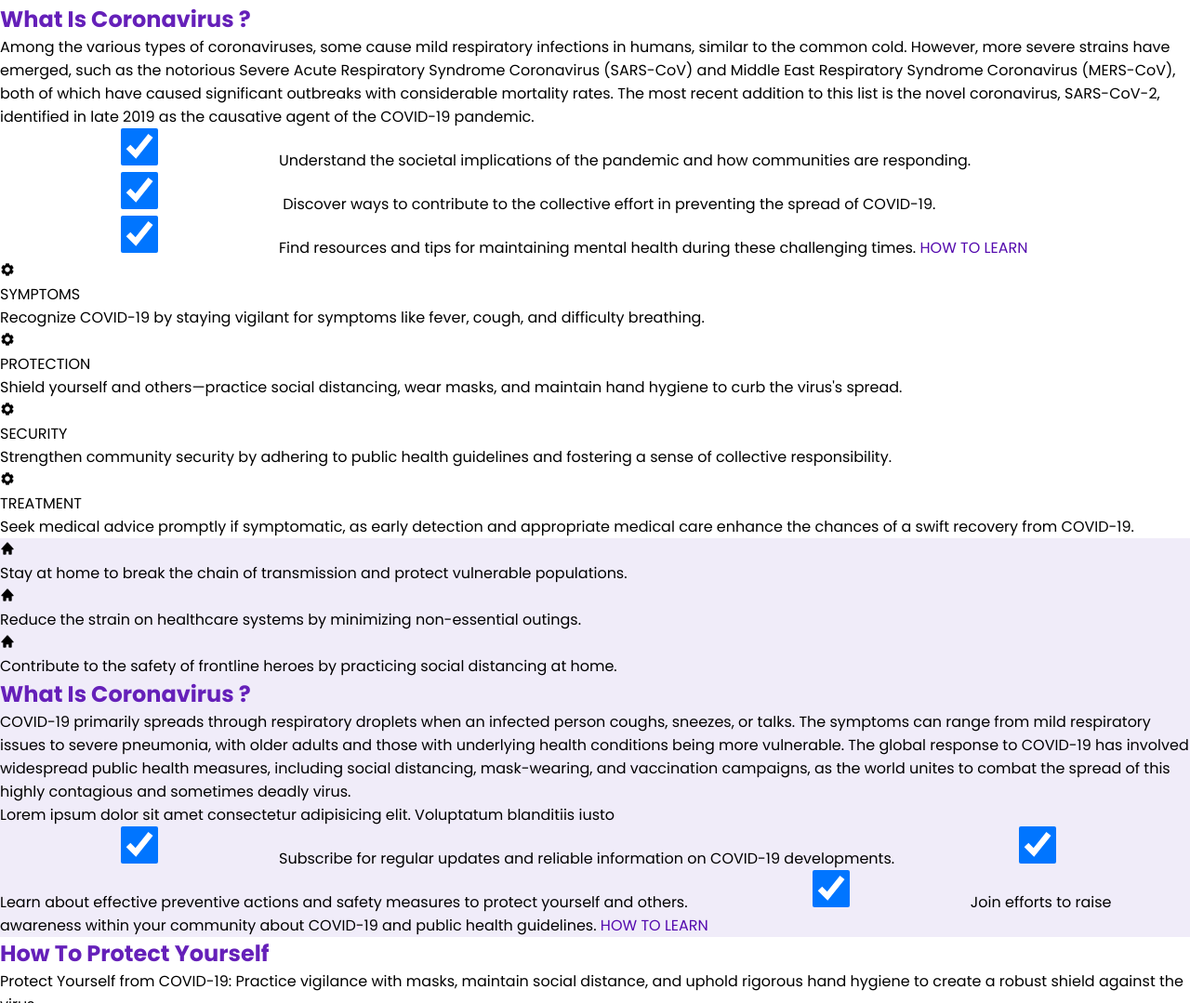
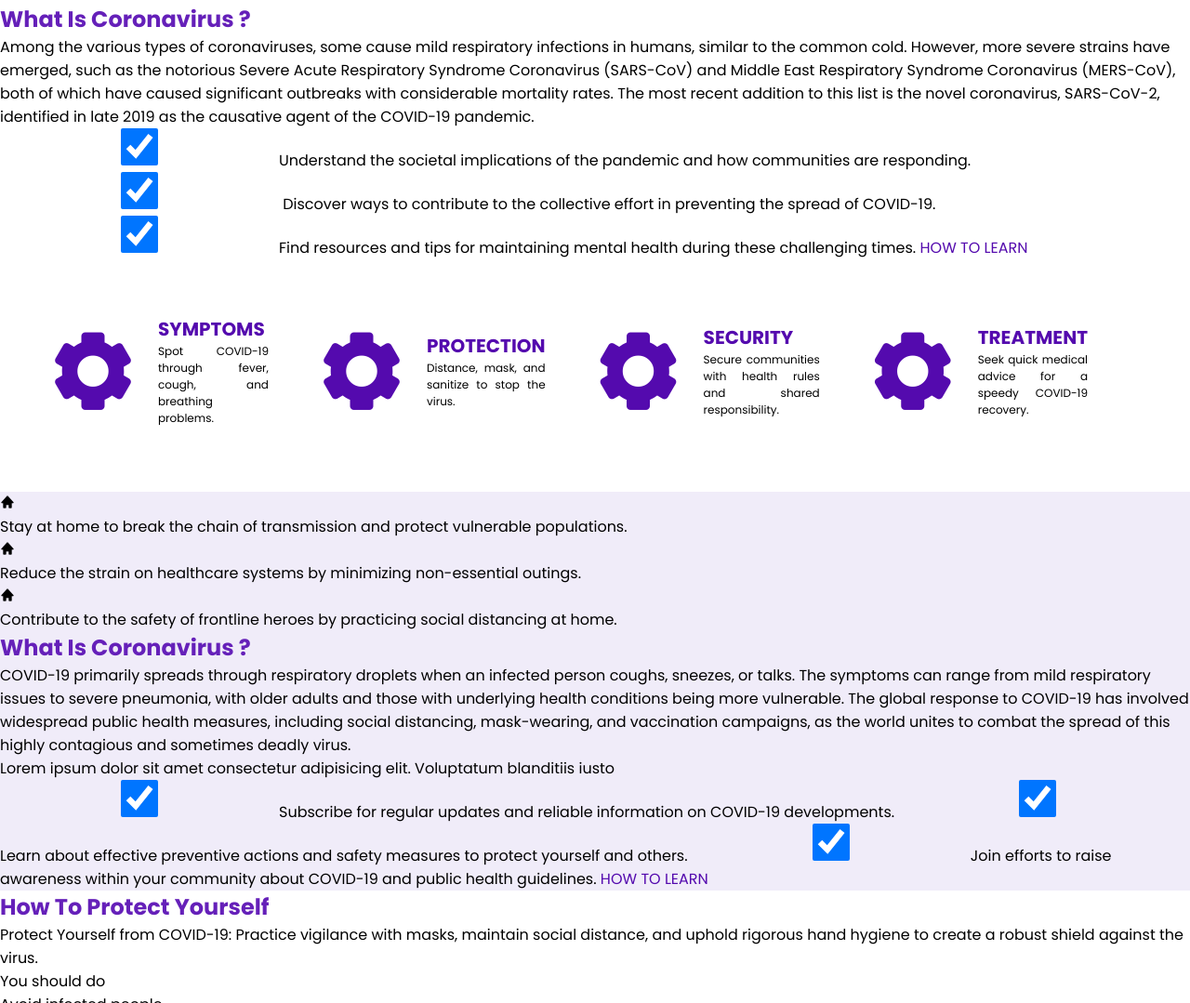
Before and after one commit to huamanraj/Covid_website, a plain HTML site: page index.html in a window 1280 px wide. Shown: the part 3184-4263 px from the top of the page at 93% size. Drawn offline with nearby package versions, Linux system fonts and the light colour scheme.

Commit message:
midsection

```diff
--- a/index.html
+++ b/index.html
@@ -94,28 +94,42 @@
             </div>
          </section>
          <section class="mid-Section">
-            <div class="mid-section navigation">
-               <div class="symptoms">
-                  <i class='bx bxs-cog' ></i>
-                  <p>SYMPTOMS</p>
-                  <p>Recognize COVID-19 by staying vigilant for symptoms like fever, cough, and difficulty breathing.</p>
+
+               <div class="cardsec">
+                     <i class='bx bxs-cog' ></i>
+                  <div class="cardright">
+                     <p class="secname"><b>SYMPTOMS</b></p>
+                     <p>Spot COVID-19 through fever, cough, and breathing problems.</p>
+                  </div>
                </div>
-               <div class="protection">
-                  <i class='bx bxs-cog' ></i>
-                  <p>PROTECTION</p>
-                  <p> Shield yourself and others—practice social distancing, wear masks, and maintain hand hygiene to curb the virus's spread.</p>
+               <div class="cardsec">
+                  <!-- <div class="cardleft"> -->
+                     <i class='bx bxs-cog' ></i>
+                  <!-- </div> -->
+                  <div class="cardright">
+                     <p class="secname"><b>PROTECTION</b></p>
+                     <p> Distance, mask, and sanitize to stop the virus.</p>
+                  </div>
+                  </div>
+               <div class="cardsec">
+                  <!-- <div class="cardleft"> -->
+                     <i class='bx bxs-cog' ></i>
+                  <!-- </div> -->
+                  <div class="cardright">
+                     <p class="secname"><b>SECURITY</b></p>
+                     <p>Secure communities with health rules and shared responsibility.
+                     </p>
+                  </div>
                </div>
-               <div class="security">
-                  <i class='bx bxs-cog' ></i>
-                  <p>SECURITY</p>
-                  <p>Strengthen community security by adhering to public health guidelines and fostering a sense of collective responsibility.</p>
+               <div class="cardsec">
+                  <!-- <div class="cardleft"> -->
+                     <i class='bx bxs-cog' ></i>
+                  <!-- </div>                  -->
+                  <div class="cardright">
+                     <p class="secname"><b>TREATMENT</b></p>
+                  <p>Seek quick medical advice for a speedy COVID-19 recovery.</p>
+                  <!-- </div> -->
                </div>
-               <div class="treatment">
-                  <i class='bx bxs-cog' ></i>
-                  <p>TREATMENT</p>
-                  <p>Seek medical advice promptly if symptomatic, as early detection and appropriate medical care enhance the chances of a swift recovery from COVID-19.</p>
-               </div>
-            </div>
          </section>
          <section class="third-section">
             <div class="left-side">
@@ -280,7 +294,7 @@
                </ul>
             </div>
             <div class="footer-section resources">
-               <h3>Resources </h3>
+               <h3>Resources</h3>
                <ul>
                   <li><a href="https://www.who.int/">WHO Website</a></li>
                   <li><a href="https://www.cdc.gov/coronavirus/2019-ncov/prevent-getting-sick/prevention.html">CDC Website</a></li>
--- a/static/css/style.css
+++ b/static/css/style.css
@@ -144,6 +144,47 @@ h1{
 	margin-left: 50px;
 	margin-right: 50px;
 }
+.mid-Section{
+	margin-top: 40px;
+	margin-bottom: 30px;
+    padding: 20px;
+	margin-left: 30px;
+	padding-right: 30px;
+    display: flex;
+	position: relative;
+    align-items: center;
+	gap: 50px;
+	margin-right: 80px;
+}
+
+.cardsec{
+		display: flex;
+		align-items: center;
+		margin-bottom: 20px;
+}
+.cardsec .bx{
+	color: #540aae;
+	background-size: cover;
+	font-size: 100px;
+}
+.cardsec .cardright{
+	margin-left: 20px;
+	text-align: justify;
+}
+.cardsec .secname{
+	color: #540aae;
+	font-size: 20px;
+}
+.cardsec p{
+	font-size: 12px;
+}
+.card-right {
+	flex: 1;
+}
+.mid-section navigation{
+	display: flex;
+
+}
 .third-section {
 	background-color: hsl(258, 52%, 95%);
 	color: black;
```
